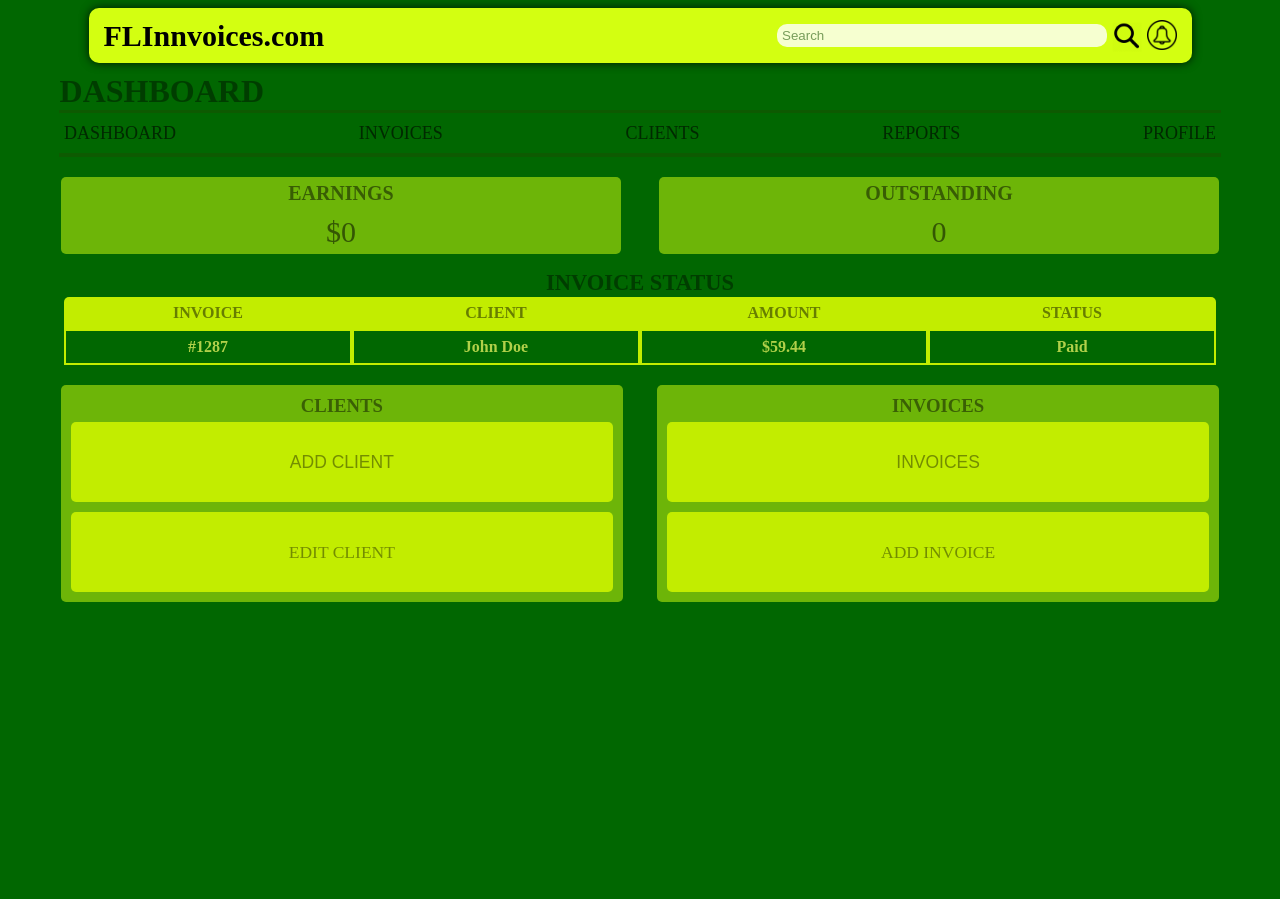
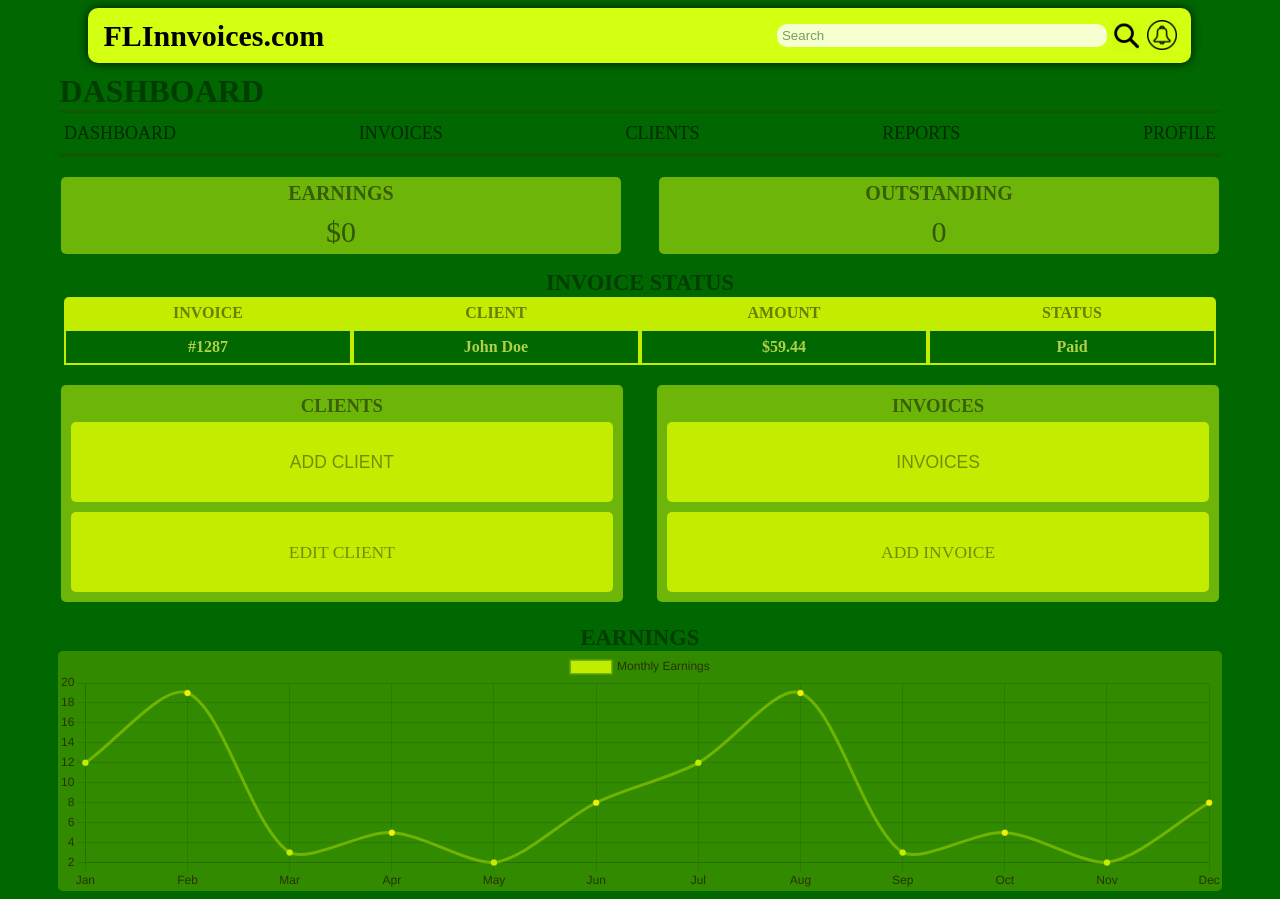
Before and after one commit to javonm63/Portfolio-P2, a React (Vite) app in the folder P2-frontend/: page / in a window 1280 px wide. Before the commit the page ends 800 px from the top, so only its background shows below. Built offline with nearby package versions, Linux system fonts and the light colour scheme.

Commit message:
frontend update: earnings graph and styles templates

```diff
--- a/P2-frontend/package.json
+++ b/P2-frontend/package.json
@@ -10,7 +10,9 @@
     "preview": "vite preview"
   },
   "dependencies": {
+    "chart.js": "^4.5.0",
     "react": "^19.1.1",
+    "react-chartjs-2": "^5.3.0",
     "react-dom": "^19.1.1"
   },
   "devDependencies": {
--- /dev/null
+++ b/P2-frontend/src/components/barGraphCard.jsx
@@ -0,0 +1,92 @@
+import {React, useEffect} from 'react'
+import { Bar, Line } from 'react-chartjs-2'
+import {Chart as ChartJs, CategoryScale, LinearScale, PointElement, LineElement, Title, Tooltip, Legend, scales} from 'chart.js/auto'
+import '../styles/barGraphCard.css'
+import { searhbarHooks, showGraph } from '../hooks/fl-dashboardHooks.jsx'
+
+ChartJs.register(
+    CategoryScale,
+    LinearScale,
+    PointElement,
+    LineElement,
+    Title,
+    Tooltip,
+    Legend
+)
+function BarGraphCard() {
+    const data = {
+        labels: ['Jan', 'Feb', 'Mar','Apr', 'May', 'Jun','Jul', 'Aug', 'Sep','Oct', 'Nov', 'Dec'],
+        datasets: [
+            {
+                label: 'Monthly Earnings',
+                data: [12, 19, 3, 5, 2, 8, 12, 19, 3, 5, 2, 8],
+                borderColor: "rgba(193, 237, 0, 0.43)",
+                backgroundColor: ["rgb(194, 237, 0)", "rgba(248, 236, 8, 1)"],
+                tension: 0.3,
+            },
+        ],
+    }
+    const options = {
+        responsive: true,
+        maintainAspectRatio: false,
+        plugins: {
+            legend: {
+                position: 'top',
+                labels: {
+                    color: "rgba(40, 52, 1, 1)",
+                },
+            },
+            title: {
+                display: false,
+            },
+        },
+        scales: {
+            x: {
+                ticks: {
+                    color: "rgba(40, 52, 1, 1)"
+                },
+            },
+            y: {
+                ticks: {
+                    color: "rgba(40, 52, 1, 1)"
+                },
+                title: {
+                    color: "rgba(40, 52, 1, 1)",
+                },
+            },
+        },
+    }
+    const screenWidthHook = searhbarHooks()
+    const screenWidth = screenWidthHook.screenWidth
+    const setScreenWidth = screenWidthHook.setScreenWidth
+    const showGraphs = showGraph()
+    const showLineGraph = showGraphs.showLineGraph
+    const setShowLineGraph = showGraphs.setShowLineGraph
+    useEffect(() => {
+        const resizeScreen = () => {setScreenWidth(window.innerWidth)}
+        window.addEventListener('resize', resizeScreen)
+        return () => window.removeEventListener('resize', resizeScreen)
+    })
+    useEffect(() => {
+        if (screenWidth > 1030) {
+            setShowLineGraph(true)
+            return
+        } else {
+            setShowLineGraph(false)
+            return
+        }
+    })
+
+    return (
+        <div className='barGraphCard-cont'>
+            <div className='barGraph-container' style={{display: showLineGraph ? 'none' : 'flex'}}>
+                <Bar data={data} options={options} />
+            </div>
+            <div className='lineGraph-container' style={{display: showLineGraph ? 'flex' : 'none'}}>
+                <Line data={data} options={options} />
+            </div>
+        </div>
+    )
+}
+
+export default BarGraphCard
--- a/P2-frontend/src/components/searchbar.jsx
+++ b/P2-frontend/src/components/searchbar.jsx
@@ -3,7 +3,7 @@ import '../styles/searchbar.css'
 import SideNavBar from './sideNav.jsx'
 import { searhbarHooks } from '../hooks/fl-dashboardHooks.jsx'
 
-function Searchbar({ setShowWebNav, setSideNav, sideNav, }) {
+function Searchbar({ setShowWebNav, setSideNav, sideNav}) {
     const searchbarHook = searhbarHooks()
     const screenWidth = searchbarHook.screenWidth
     const setScreenWidth = searchbarHook.setScreenWidth
--- a/P2-frontend/src/hooks/fl-dashboardHooks.jsx
+++ b/P2-frontend/src/hooks/fl-dashboardHooks.jsx
@@ -10,4 +10,9 @@ function searhbarHooks() {
     return {screenWidth, setScreenWidth, showDisplay, setShowDisplay}
 }
 
-export {navbarHooks, searhbarHooks}
+function showGraph() {
+    const [showLineGraph, setShowLineGraph] = useState(true)
+    return {showLineGraph, setShowLineGraph}
+}
+
+export {navbarHooks, searhbarHooks, showGraph}
--- a/P2-frontend/src/pages/fl-dashboard.jsx
+++ b/P2-frontend/src/pages/fl-dashboard.jsx
@@ -5,6 +5,7 @@ import WebNavbar from "../components/webNav.jsx";
 import Card from "../components/card.jsx";
 import TableCard from "../components/tableCard.jsx";
 import QaCard from "../components/qaCard.jsx";
+import BarGraphCard from "../components/barGraphCard.jsx";
 
 function FlDashboard() {
     const navbarHook = navbarHooks()
@@ -29,6 +30,10 @@ function FlDashboard() {
                 <QaCard qaCardTitle={'CLIENTS'} qaBtnText={'ADD CLIENT'} qaCardHref={'/clients'} qaLinkText={'EDIT CLIENT'} />
                 <QaCard qaCardTitle={'INVOICES'} qaBtnText={'INVOICES'} qaCardHref={'/invoices'} qaLinkText={'ADD INVOICE'} />
             </div>
+            <div className="page-sub-title-cont">
+                <h3 className="page-sub-titles">EARNINGS</h3>
+            </div>
+            <BarGraphCard />
         </div>
     )
 }
--- /dev/null
+++ b/P2-frontend/src/styles/barGraphCard.css
@@ -0,0 +1,15 @@
+.barGraph-container {
+    border-radius: 5px;
+    width: 100%;
+    height: 30vh;
+    background-color: rgba(193, 237, 0, 0.253);
+}
+.lineGraph-container {
+    border-radius: 5px;
+    width: 100%;
+    height: 30vh;
+    background-color: rgba(193, 237, 0, 0.253);
+}
+.barGraphCard-cont {
+    width: 91vw;
+}
```
Also changed, not shown: 1 other file (tests, documents, lock files or other folders).
